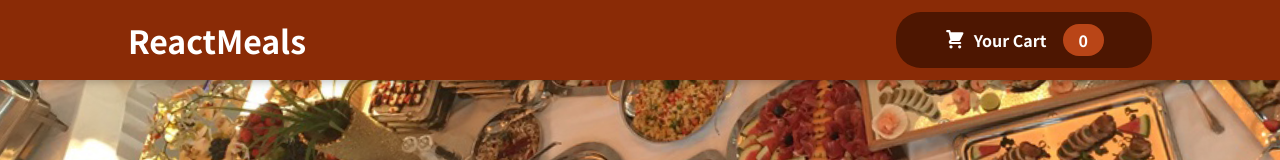
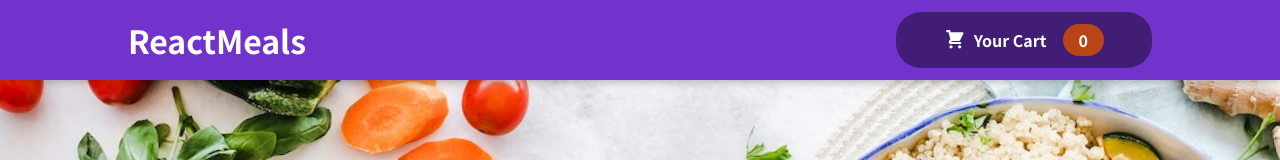
Before and after one commit to ashrafstakala/react-food-app, a React (Create React App) app: page / in a window 1280 px wide. Shown: the top 160 px of the page. Built offline with nearby package versions, Linux system fonts and the light colour scheme.

Commit message:
updated styling

```diff
--- a/src/components/Layout/Header.module.css
+++ b/src/components/Layout/Header.module.css
@@ -4,7 +4,7 @@
   left: 0;
   width: 100%;
   height: 5rem;
-  background-color: #8a2b06;
+  background-color: #7233cc;
   color: white;
   display: flex;
   justify-content: space-between;
--- a/src/components/Layout/HeaderCartButton.module.css
+++ b/src/components/Layout/HeaderCartButton.module.css
@@ -2,7 +2,7 @@
   cursor: pointer;
   font: inherit;
   border: none;
-  background-color: #4d1601;
+  background-color: #411d75;
   color: white;
   padding: 0.75rem 3rem;
   display: flex;
@@ -14,7 +14,7 @@
 
 .button:hover,
 .button:active {
-  background-color: #2c0d00;
+  background-color: #6b59ed;
 }
 
 .icon {
```
Also changed, not shown: src/assets/meals.jpeg.
